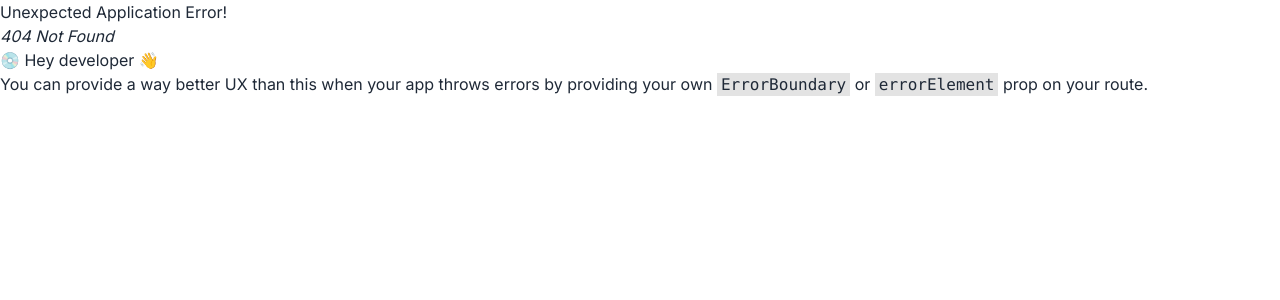
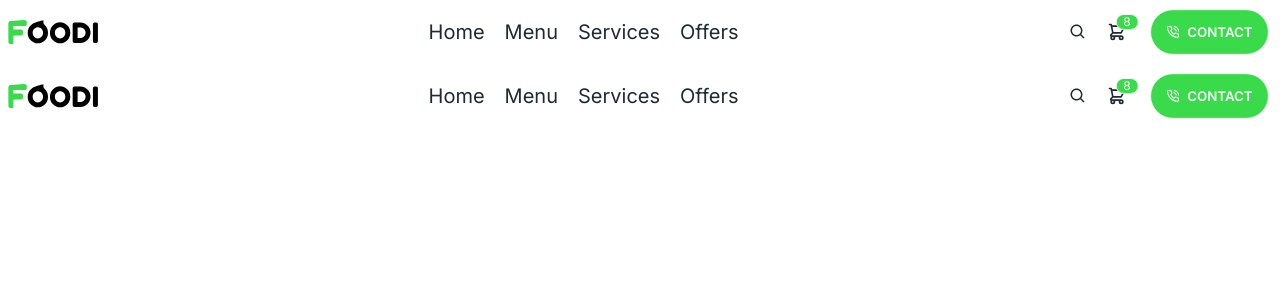
Before and after one commit to introtoxicXXl/foodie-app, a React (Vite) app: page /home in a window 1280 px wide. Before the commit this address had no page. Shown: the top 300 px of the page. Built offline with nearby package versions, Linux system fonts and the light colour scheme.

Commit message:
header component done

```diff
--- a/src/App.jsx
+++ b/src/App.jsx
@@ -1,13 +1,16 @@
+import { Outlet } from 'react-router-dom'
 import './App.css'
+import Header from './components/Header/Header'
 
 function App() {
 
 
   return (
 
-    <>
-
-    </>
+    <div className='container mx-auto'>
+      <Header></Header>
+      <Outlet></Outlet>
+    </div>
   )
 }
 
--- a/src/components/Header/Header.jsx
+++ b/src/components/Header/Header.jsx
@@ -7,7 +7,7 @@ import './Header.css';
 
 const Header = () => {
     return (
-        <nav>
+        <nav className='mt-4"'>
             <div className="navbar justify-between">
                 <div className=" justify-center lg:hidden">
                     <div className="dropdown">
@@ -29,10 +29,10 @@ const Header = () => {
                         </ul>
                     </div>
                 </div>
-                <a className="flex justify-center lg:justify-start">
+                <Link to='/' className="flex justify-center lg:justify-start">
                     <img src={F} alt="" />
                     <img src={oodi} alt="" />
-                </a>
+                </Link>
                 <div className="hidden lg:flex">
                     <ul className="space-x-5 menu-horizontal px-1">
                         <NavLink className='text-xl font-medium hover:text-[#39DB4A]' to='/'>Home</NavLink>
@@ -47,8 +47,8 @@ const Header = () => {
                         <svg xmlns="http://www.w3.org/2000/svg" className="h-5 w-5" fill="none" viewBox="0 0 24 24" stroke="currentColor"><path strokeLinecap="round" strokeLinejoin="round" strokeWidth="2" d="M3 3h2l.4 2M7 13h10l4-8H5.4M7 13L5.4 5M7 13l-2.293 2.293c-.63.63-.184 1.707.707 1.707H17m0 0a2 2 0 100 4 2 2 0 000-4zm-8 2a2 2 0 11-4 0 2 2 0 014 0z" /></svg>
                         <span className="badge badge-sm indicator-item bg-[#39DB4A] text-white">8</span>
                     </div>
-                    <Link className='lg:visible md:visible hidden'>
-                        <button className='flex items-center bg-[#39DB4A] hover:bg-[#39DB4A] btn lg:btn-lg md:btn-md btn-sm rounded-3xl text-white'><LuPhoneCall className=''></LuPhoneCall> Contact</button>
+                    <Link to='/contact' className='lg:block md:block hidden'>
+                        <button className='flex items-center bg-[#39DB4A] hover:bg-[#39DB4A] btn md:btn-md btn-sm rounded-3xl text-white'><LuPhoneCall className=''></LuPhoneCall> Contact</button>
                     </Link>
                 </div>
             </div>
--- a/src/components/Home/Home.jsx
+++ b/src/components/Home/Home.jsx
@@ -4,7 +4,7 @@ import Header from "../Header/Header";
 
 const Home = () => {
     return (
-        <div className="container mx-auto mt-4">
+        <div className="container mx-auto">
         <Header></Header>
            <Outlet></Outlet>
         </div>
```
Also changed, not shown: src/main.jsx (+7 -2 lines).
